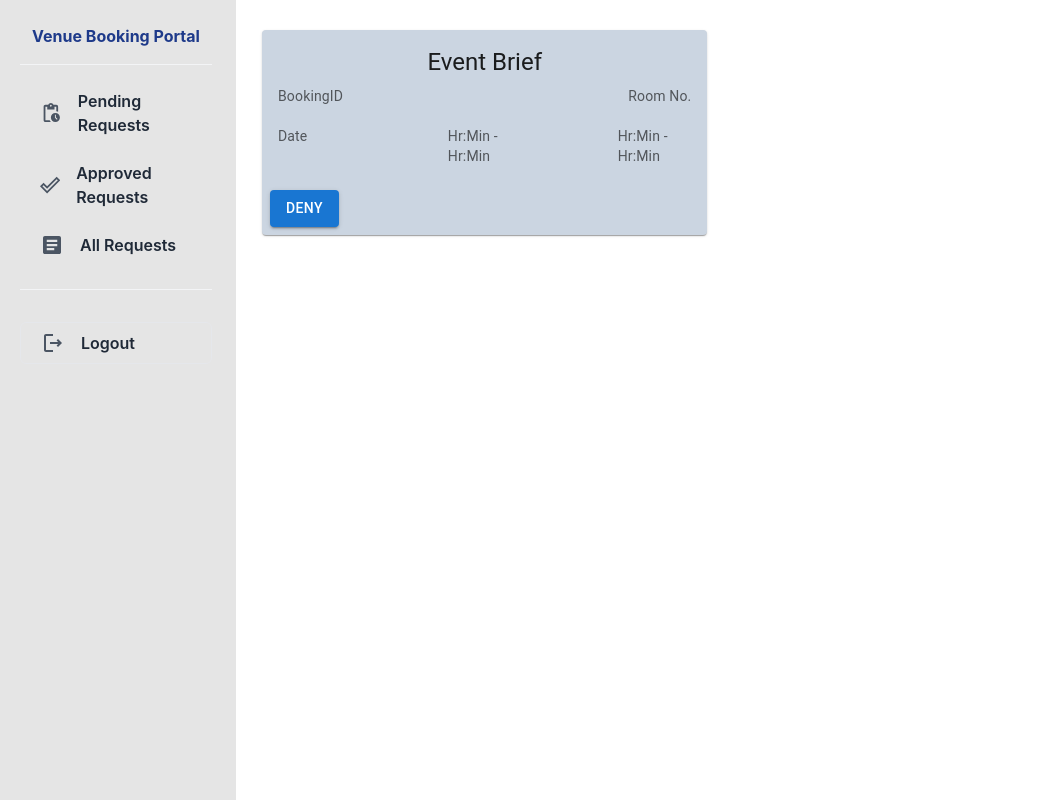
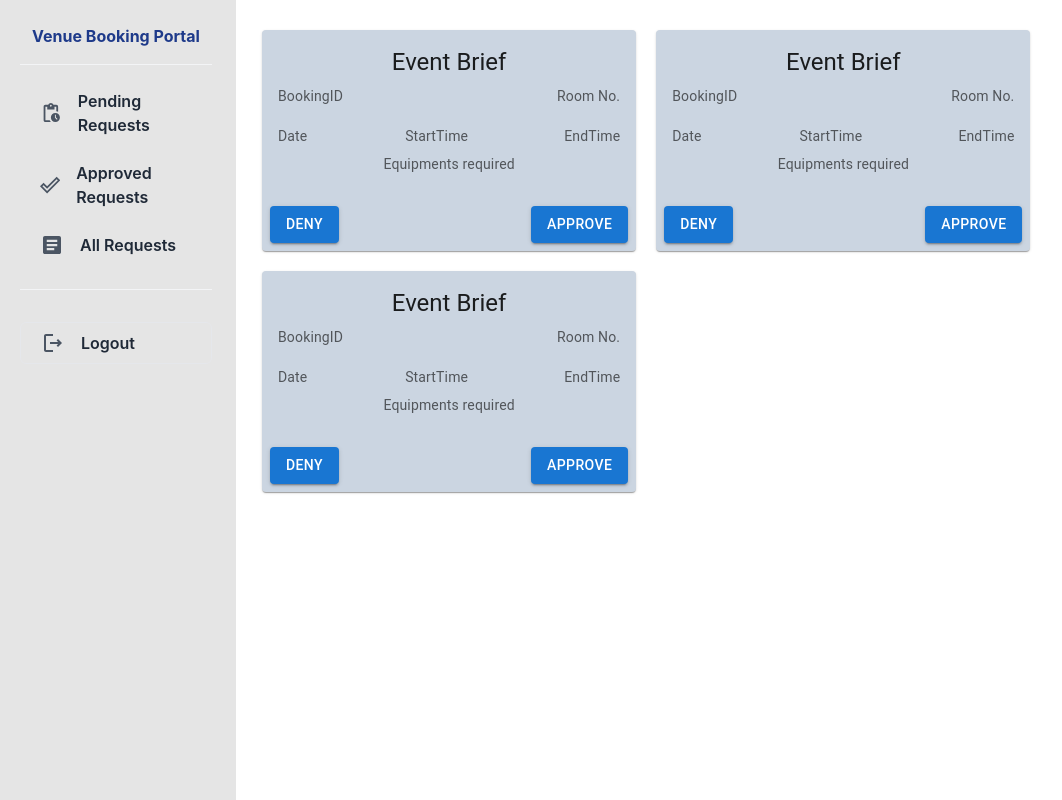
Before and after one commit to itsadityap/Venue-Booking-Application, a Next.js app: page /dashboardApprover/all in a window 1280 px wide. Shown: the whole page, without its empty margins (4-1066 px from the left). Built offline with nearby package versions, Linux system fonts and the light colour scheme.

Commit message:
Card and Protected Routes

```diff
--- a/components/CardReviewer.js
+++ b/components/CardReviewer.js
@@ -3,7 +3,7 @@ import { Card, CardActionArea, CardActions, CardContent, Button, Typography } fr
 const CardReviewer = () => {
   return (
     <div className='m-2.5'>
-    <Card sx={{ maxWidth: 500, bgcolor:'#CBD5E1'}}>
+    <Card sx={{ maxWidth: 600, bgcolor:'#CBD5E1'}}>
     <CardActionArea>
       <CardContent>
         <div className='flex justify-center'>
@@ -31,21 +31,29 @@ const CardReviewer = () => {
           </div>
           <div className='basis-1/3'>
             <Typography variant="body2" color="text.secondary">
-              Hr:Min - Hr:Min
+              StartTime
             </Typography>
           </div>
           <div className='basis-1/3'>
             <Typography variant="body2" color="text.secondary">
-              Hr:Min - Hr:Min
+              EndTime
             </Typography>
           </div>
+        </div>
+        <div className='text-center m-2'>
+          <Typography variant='body2' color='text.secondary'>
+            Equipments required
+          </Typography>
         </div>
       </CardContent>
     </CardActionArea>
 
-    <div className='space'>
+    <div className='flex flex-row space-x-44'>
       <CardActions>
-        <Button className='hover:bg-red-400' variant="contained" >Deny</Button>
+        <Button className='bg-red-500	hover:bg-red-600' variant="contained" >Deny</Button>
+      </CardActions>
+      <CardActions>
+        <Button className='bg-green-600	hover:bg-green-800' variant="contained" >Approve</Button>
       </CardActions>
     </div>
 
--- /dev/null
+++ b/middleware.ts
@@ -0,0 +1,3 @@
+export {default} from 'next-auth/middleware'
+
+export const config = { matcher: ['/dashboardApprover', '/dasboardRequester']}
--- a/package.json
+++ b/package.json
@@ -18,7 +18,9 @@
     "@mui/icons-material": "^5.11.0",
     "@mui/material": "^5.11.3",
     "axios": "^1.2.2",
+    "jose": "^4.11.2",
     "next": "13.1.1",
+    "next-auth": "^4.18.8",
     "react": "18.2.0",
     "react-dom": "18.2.0",
     "react-icons": "^4.7.1",
--- a/pages/dashboardApprover/all.js
+++ b/pages/dashboardApprover/all.js
@@ -15,7 +15,9 @@ const dashBoardApprover = () => {
       <div>
         <SideNavbar2 />
       </div>
-      <div className='flex flex-row flex-wrap ml-64 mt-5 items-center rounded-full'>
+      <div className='flex flex-row flex-wrap ml-64 mt-5 items-center'>
+        <CardReviewer />
+        <CardReviewer />
         <CardReviewer />
       </div>
     </div>
```
Also changed, not shown: 1 other file (tests, documents, lock files or other folders).
